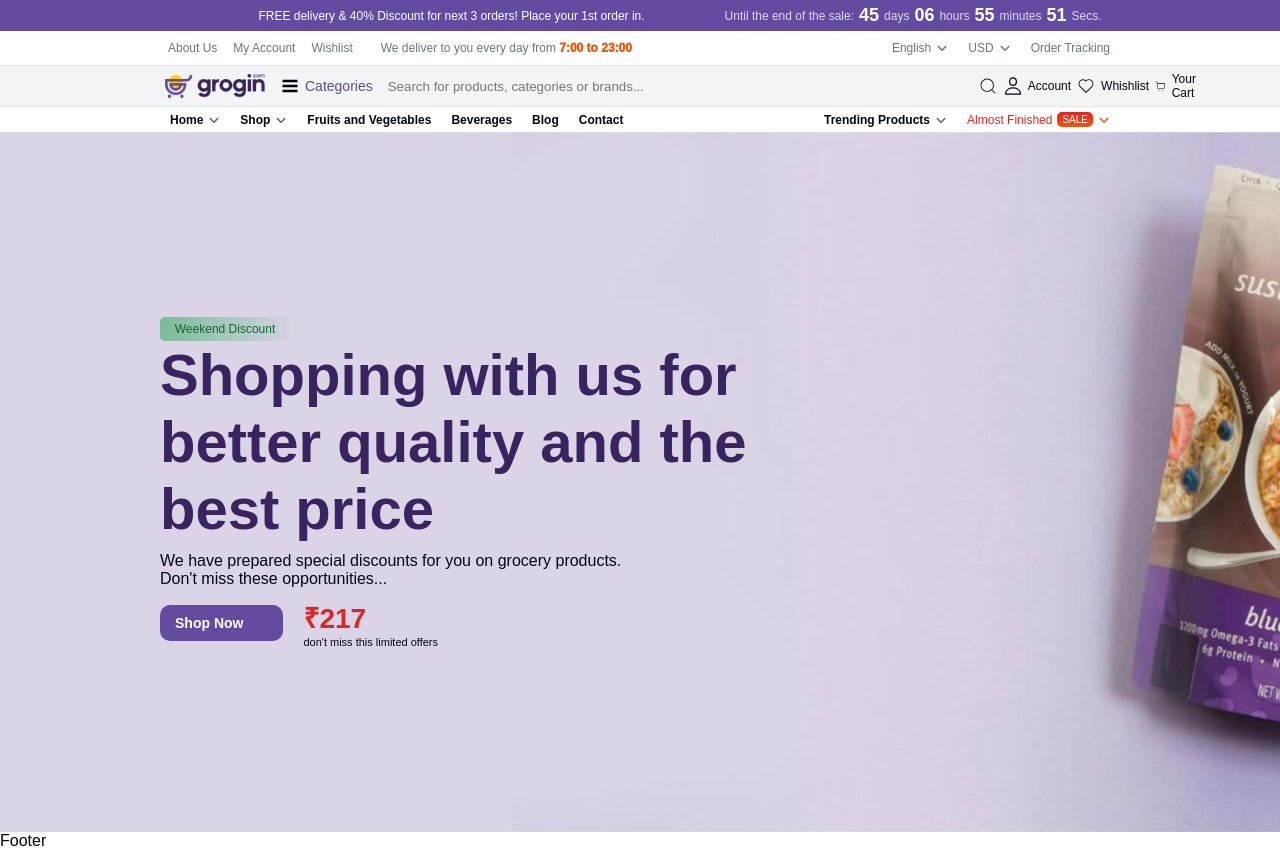
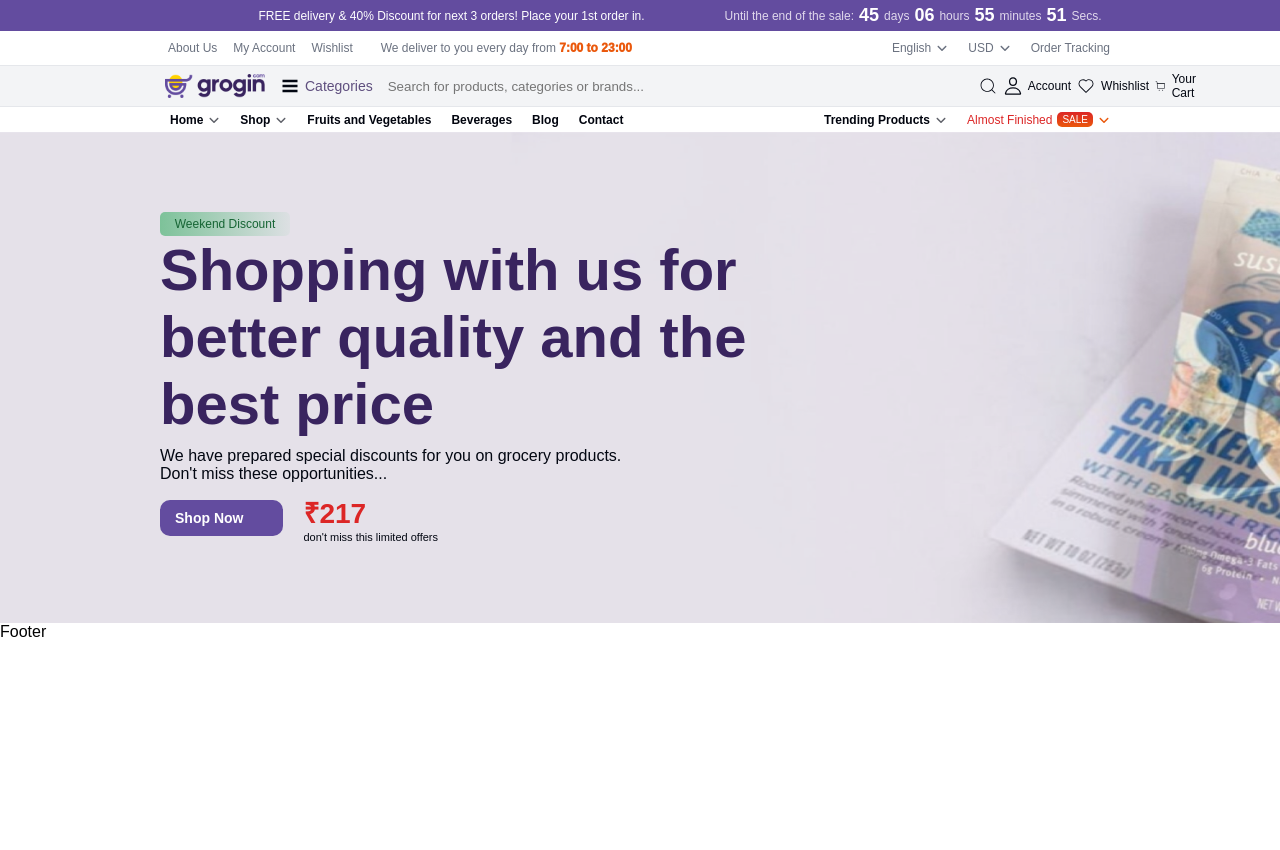
Before and after one commit to sinha-niranjan/ecommerce_frontend, a React (Vite) app: page / in a window 1280 px wide. After the commit the page ends 800 px from the top, so only its background shows below. Built offline with nearby package versions, Linux system fonts and the light colour scheme.

Commit message:
Changes to be committed: 	new file:   src/assets/images/banner2.png 	new file:   src/assets/images/banner3.png 	modified:   src/components/Carousel/Carousel.jsx 	modified:   src/components/Carousel/Carousel.scss

```diff
--- a/src/components/Carousel/Carousel.jsx
+++ b/src/components/Carousel/Carousel.jsx
@@ -1,15 +1,32 @@
-import React from "react";
+import React, { useEffect, useState } from "react";
+import banner1 from "../../assets/images/banner.png";
+import banner2 from "../../assets/images/banner2.png";
+import banner3 from "../../assets/images/banner3.png";
 import "./Carousel.scss";
 
+const images = [banner1, banner2, banner3];
+
 const Carousel = () => {
+  const [img, setImg] = useState(0);
+
+  setTimeout(() => {
+    setImg((prev) => (prev + 1) % images.length);
+  }, 5000);
+
   return (
-    <div className="banner">
+    <>
+      <div
+        className="banner"
+        style={{
+          backgroundImage: `url(${images[img]})`,
+        }}
+      >
         <div className="inner">
           <span className="discount">Weekend Discount</span>
           <h3>Shopping with us for better quality and the best price</h3>
           <span className="details">
-          We have prepared special discounts for you on grocery products. Don't
-          miss these opportunities...{" "}
+            We have prepared special discounts for you on grocery products.
+            Don't miss these opportunities...{" "}
           </span>
           <div className="offers">
             <p>Shop Now</p>
@@ -20,6 +37,7 @@ const Carousel = () => {
           </div>
         </div>
       </div>
+    </>
   );
 };
 
--- a/src/components/Carousel/Carousel.scss
+++ b/src/components/Carousel/Carousel.scss
@@ -3,8 +3,8 @@
   align-items: center;
   justify-content: flex-start;
   width: 100vw;
-  height: 700px;
-  background-image: url("../../assets/images/banner.png");
+  padding: 5rem 0;
+  transition: all 1s ease-in-out;
 
   .inner {
     display: flex;
@@ -61,9 +61,9 @@
         font-size: 28px;
         font-weight: 600;
         > p {
-            color: #030712;
-            font-size: 11px;
-            font-weight: 400;
+          color: #030712;
+          font-size: 11px;
+          font-weight: 400;
         }
       }
     }
```
Also changed, not shown: src/assets/images/banner2.png (added), src/assets/images/banner3.png (added). Lines whose indentation alone changed are shown as unchanged.
